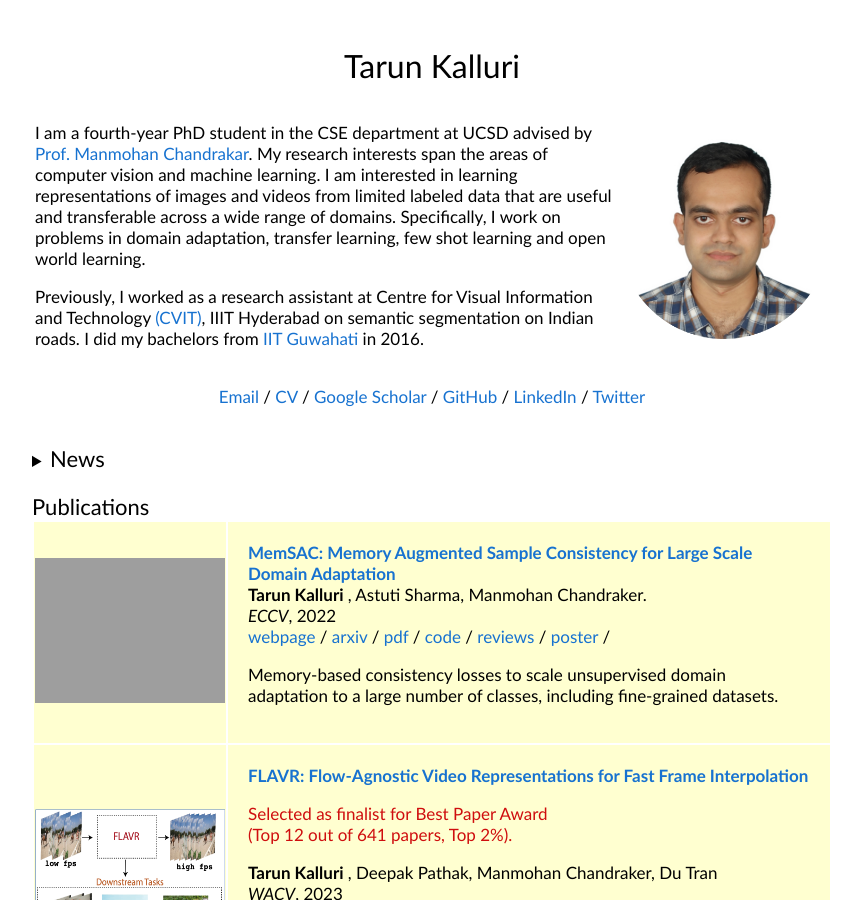
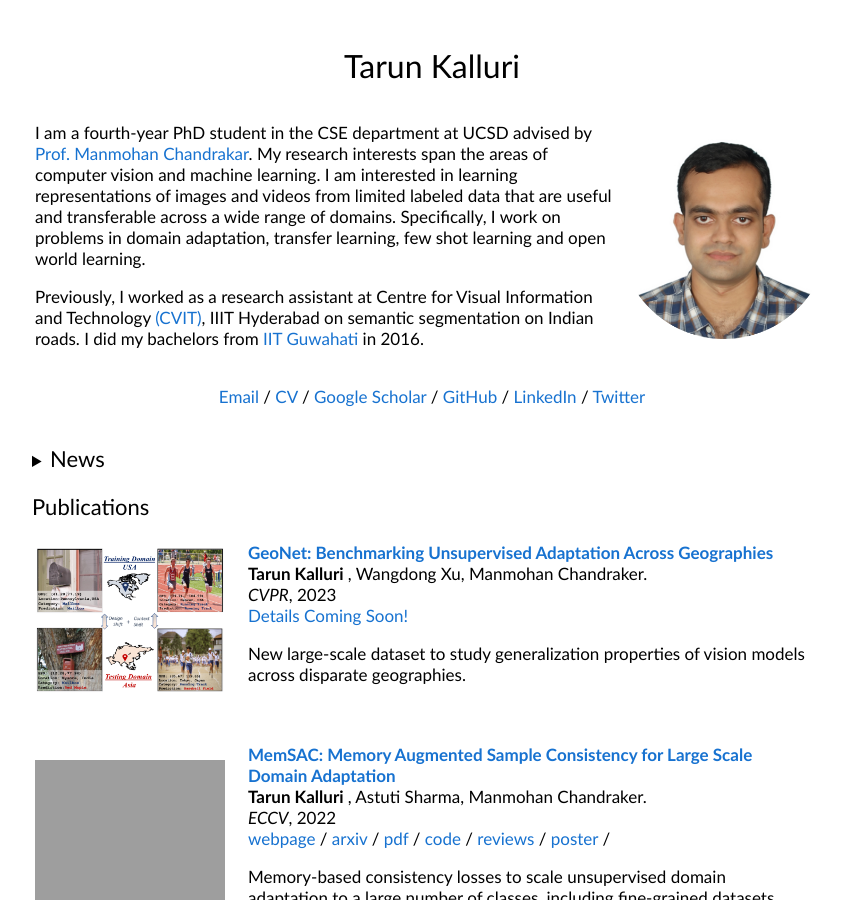
Before and after one commit to tarun005/tarun005.github.io, a Jekyll site: the page index.html, which Jekyll copies as it is, in a window 1280 px wide and 900 px high. Shown: the whole window, without its empty margins (208-1069 px from the left). Built offline with Jekyll 4.4.1, drawn with Linux system fonts in a browser that asks for light colours; grey boxes are pictures that could not be loaded.

Commit message:
Added geonet

```diff
--- a/index.html
+++ b/index.html
@@ -90,7 +90,40 @@
 <table >
 <!-- > bgcolor="#ffffd0" -->
 
-    <tr bgcolor="#ffffd0">
+  <tr>
+    <td>
+      <div>
+        <a href="" target="_blank"> <img src="files/thumbnails/GeoNet.png" alt="GeoNet_fig" width="190" height="145"> </a>
+      </div>
+    </td>
+    <td style="padding:20px;width:100%;vertical-align:middle">
+      <a href="">
+        <papertitle>GeoNet: Benchmarking Unsupervised Adaptation Across Geographies</papertitle>
+      </a>
+      <br>
+      <strong> Tarun Kalluri </strong>,
+      Wangdong Xu,
+      Manmohan Chandraker.
+      <br>
+      <em>CVPR</em>, 2023
+      <br>
+        <a href=""> Details Coming Soon! </a>
+        <!-- <a href="">webpage</a> / -->
+        <!-- <a href="https://arxiv.org/abs/2207.12389">arxiv</a> /
+        <a href="files/papers/MemSAC_ECCV22.pdf">pdf</a> /
+        <a href="https://github.com/ViLab-UCSD/MemSAC_ECCV2022">code </a> /
+        <a href="files/reviews/memsac.txt">reviews</a> /
+        <a href="files/posters/3093.pdf">poster</a> / -->
+        <!-- <a href="https://paperid1300.s3.us-west-2.amazonaws.com/3093.mp4">video</a>  -->
+
+      <p></p>
+      <p>
+        New large-scale dataset to study generalization properties of vision models across disparate geographies.
+      </p>
+    </td>
+  </tr>
+
+    <tr>
       <td>
         <div>
           <a href="" target="_blank"> <img src="files/thumbnails/MemSAC.png" alt="MemSAC_fig" width="190" height="145"> </a>
@@ -122,7 +155,7 @@
       </td>
     </tr>
 
-    <tr bgcolor="#ffffd0">
+    <tr>
         <td>
           <div>
             <a href="https://youtu.be/TcQd0LCLCzo" target="_blank"> <img src="files/thumbnails/FLAVR.png" alt="flavr_fig" width="190" height="145"> </a>
```
Also changed, not shown: files/thumbnails/GeoNet.png (added), 3 other files.
